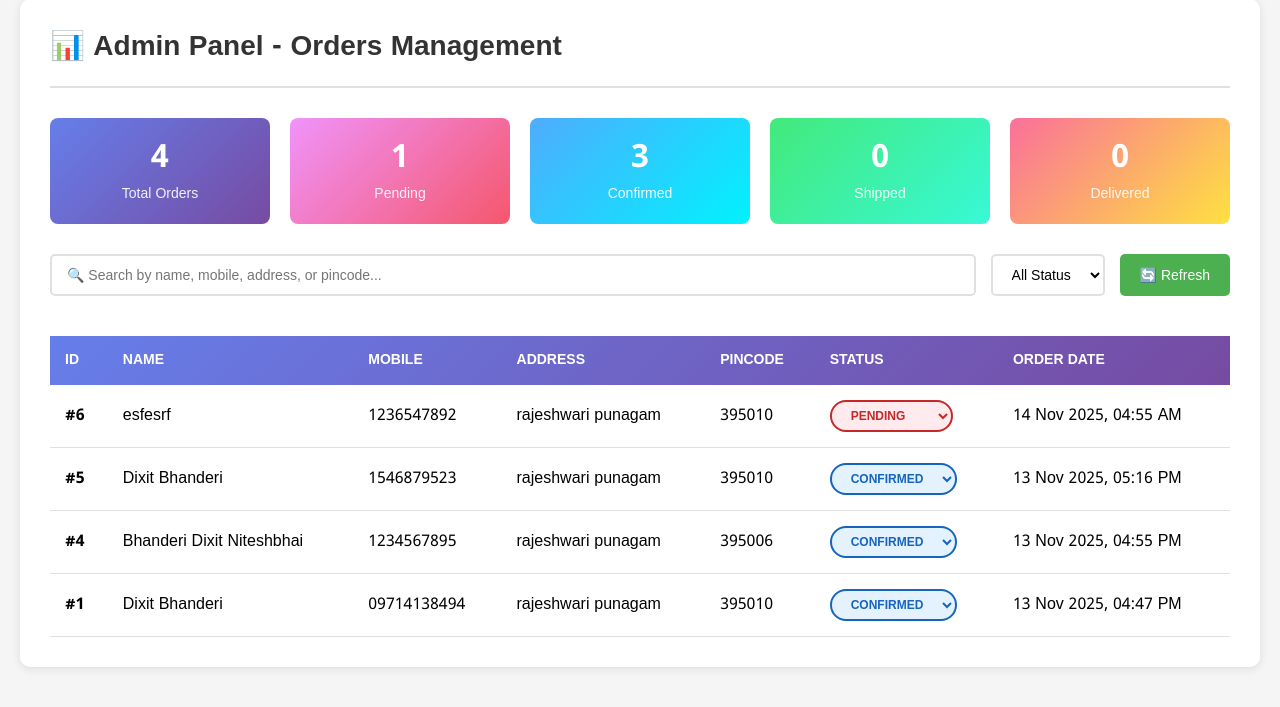
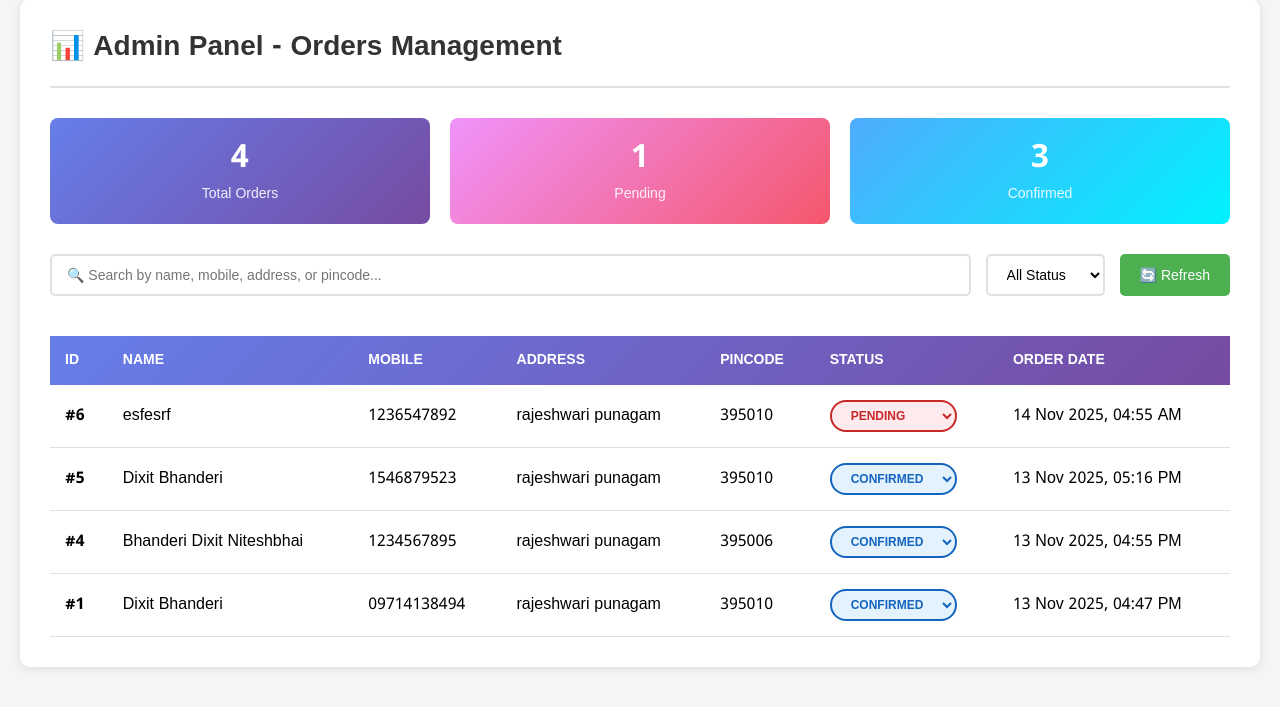
Before and after one commit to dixit1836/landingpage, a Django app: page /admin-panel/ in a window 1280 px wide. Shown: the part 21-728 px from the top of the page. Run offline with Django 5.2, Linux system fonts and the light colour scheme; data comes from the database, SQL or seed files in the repository; both versions use the stored data as it was after the commit.

Commit message:
initial commit

```diff
--- a/main/models.py
+++ b/main/models.py
@@ -13,8 +13,6 @@ class Order(models.Model):
         choices=[
             ('pending', 'Pending'),
             ('confirmed', 'Confirmed'),
-            ('shipped', 'Shipped'),
-            ('delivered', 'Delivered'),
         ],
         default='pending',
         verbose_name="સ્થિતિ"
--- a/main/templates/main/admin_panel.html
+++ b/main/templates/main/admin_panel.html
@@ -64,14 +64,6 @@
       background: linear-gradient(135deg, #4facfe 0%, #00f2fe 100%);
     }
 
-    .stat-card.shipped {
-      background: linear-gradient(135deg, #43e97b 0%, #38f9d7 100%);
-    }
-
-    .stat-card.delivered {
-      background: linear-gradient(135deg, #fa709a 0%, #fee140 100%);
-    }
-
     .stat-card h3 {
       font-size: 32px;
       margin-bottom: 5px;
@@ -315,14 +285,6 @@
         <h3>{{ status_counts.confirmed }}</h3>
         <p>Confirmed</p>
       </div>
-      <div class="stat-card shipped">
-        <h3>{{ status_counts.shipped }}</h3>
-        <p>Shipped</p>
-      </div>
-      <div class="stat-card delivered">
-        <h3>{{ status_counts.delivered }}</h3>
-        <p>Delivered</p>
-      </div>
     </div>
 
     <!-- Search and Filter -->
@@ -330,7 +292,8 @@
       <input type="text" id="searchBox" class="search-box" placeholder="🔍 Search by name, mobile, address, or pincode...">
       <select id="statusFilter" class="filter-select">
         <option value="">All Status</option>
-        <option value="delivered">Delivered</option>
+        <option value="pending">Pending</option>
+        <option value="confirmed">Confirmed</option>
       </select>
       <button onclick="location.reload()" class="refresh-btn">🔄 Refresh</button>
     </div>
@@ -401,8 +361,6 @@
     const statusCards = {
       pending: document.querySelector('.stat-card.pending h3'),
       confirmed: document.querySelector('.stat-card.confirmed h3'),
-      shipped: document.querySelector('.stat-card.shipped h3'),
-      delivered: document.querySelector('.stat-card.delivered h3'),
     };
 
     // Search and filter functionality
@@ -433,9 +391,18 @@
           if (statusValue) {
             const statusCell = cells[5];
             if (statusCell) {
-              const statusText = statusCell.textContent.toLowerCase();
-              if (!statusText.includes(statusValue)) {
-                shouldShow = false;
+              const statusSelect = statusCell.querySelector('.status-select');
+              if (statusSelect) {
+                const currentStatus = statusSelect.value.toLowerCase();
+                if (currentStatus !== statusValue) {
+                  shouldShow = false;
+                }
+              } else {
+                // Fallback to text content if no select found
+                const statusText = statusCell.textContent.toLowerCase();
+                if (!statusText.includes(statusValue)) {
+                  shouldShow = false;
+                }
               }
             }
           }
@@ -450,7 +417,7 @@
 
     // Helper to update select styling based on value
     function updateStatusSelectStyle(selectElement) {
-      const statusClasses = ['status-pending', 'status-confirmed', 'status-shipped', 'status-delivered'];
+      const statusClasses = ['status-pending', 'status-confirmed'];
       statusClasses.forEach(cls => selectElement.classList.remove(cls));
       selectElement.classList.add(`status-${selectElement.value}`);
     }
--- a/main/views.py
+++ b/main/views.py
@@ -94,14 +94,11 @@ def admin_panel(request):
     status_counts = {
         'pending': Order.objects.filter(status='pending').count(),
         'confirmed': Order.objects.filter(status='confirmed').count(),
-        'shipped': Order.objects.filter(status='shipped').count(),
-        'delivered': Order.objects.filter(status='delivered').count(),
     }
 
     status_update_choices = [
         ('pending', 'Pending'),
-        ('shipped', 'Shipped'),
-        ('delivered', 'Delivered'),
+        ('confirmed', 'Confirmed'),
     ]
     status_update_values = [value for value, _ in status_update_choices]
 
@@ -120,7 +117,7 @@ def admin_panel(request):
 def update_order_status(request, order_id):
     """Update order status from the custom admin panel"""
     new_status = request.POST.get('status', '').strip()
-    allowed_statuses = {'pending', 'shipped', 'delivered'}
+    allowed_statuses = {'pending', 'confirmed'}
 
     if new_status not in allowed_statuses:
         return JsonResponse({'success': False, 'error': 'Invalid status selected.'}, status=400)
```
Also changed, not shown: other parts of main/templates/main/admin_panel.html (+4 -29 lines), db.sqlite3.
